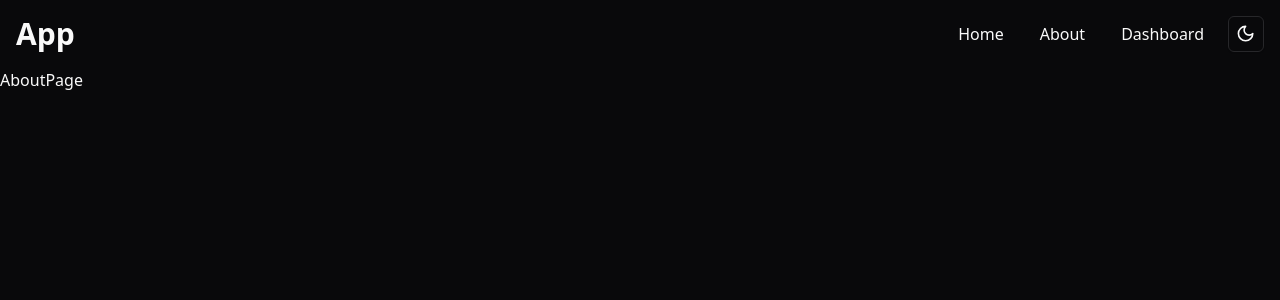
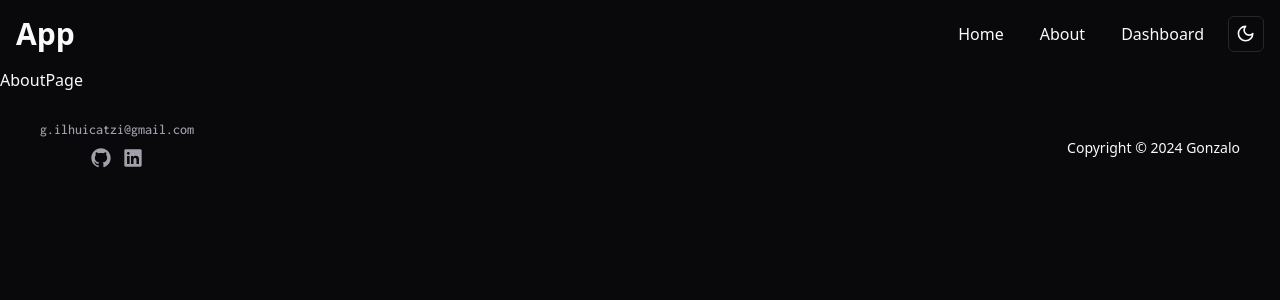
Before and after one commit to ilhuicatzi/template-react_vite-shacdn, a React (Vite) app: page /about in a window 1280 px wide. Shown: the top 300 px of the page. Built offline with nearby package versions, Linux system fonts and the light colour scheme.

Commit message:
Refactor App.tsx and add Footer component

```diff
--- a/src/App.tsx
+++ b/src/App.tsx
@@ -2,6 +2,7 @@ import { Route, Routes } from 'react-router-dom'
 import HomePage from './pages/HomePage'
 import AboutPage from './pages/AboutPage'
 import Navbar from './components/navbar/Navbar'
+import Footer from './components/footer/Footer'
 
 function App() {
   return (
@@ -11,6 +12,7 @@ function App() {
         <Route path="/" element={<HomePage />} />
         <Route path="/about" element={<AboutPage />} />
       </Routes>
+      <Footer />
     </div>
   )
 }
--- /dev/null
+++ b/src/components/footer/Footer.tsx
@@ -0,0 +1,40 @@
+import { GitHubLogoIcon, LinkedInLogoIcon } from "@radix-ui/react-icons";
+function Footer() {
+  return (
+    <footer className="w-full flex justify-center px-10 mt-2">
+      <section className="container my-5 flex justify-between sm:flex-row flex-col items-center">
+        <article>
+          <p className="text-sm font-inconsolata font-medium text-muted-foreground hover:text-primary mb-1">
+            <a href="mailto:g.ilhuicatzi@gmail.com" target="_blank">g.ilhuicatzi@gmail.com</a>
+          </p>
+          <p className="flex gap-3 items-center justify-center mb-2">
+            <button
+              aria-label="github"
+              onClick={() =>
+                window.open("https://github.com/ilhuicatzi", "_blank")
+              }
+            >
+              <GitHubLogoIcon className="w-5 h-5 text-muted-foreground hover:text-current dark:hover:scale-125 hover:scale-125  inline-block transition duration-300" />
+            </button>
+            <button
+              aria-label="linkedin"
+              onClick={() =>
+                window.open(
+                  "https://www.linkedin.com/in/gonzalo-ilhuicatzi-787a901a1",
+                  "_blank"
+                )
+              }
+            >
+              <LinkedInLogoIcon className="w-5 h-5 text-muted-foreground hover:text-blue-600 dark:hover:text-current dark:hover:scale-125 hover:scale-125  inline-block transition duration-300"  />
+            </button>
+          </p>
+        </article>
+        <article className="text-xs sm:text-sm font-light dark:text-zinc-50">
+          Copyright © 2024 Gonzalo
+        </article>
+      </section>
+    </footer>
+  );
+}
+
+export default Footer;
```
